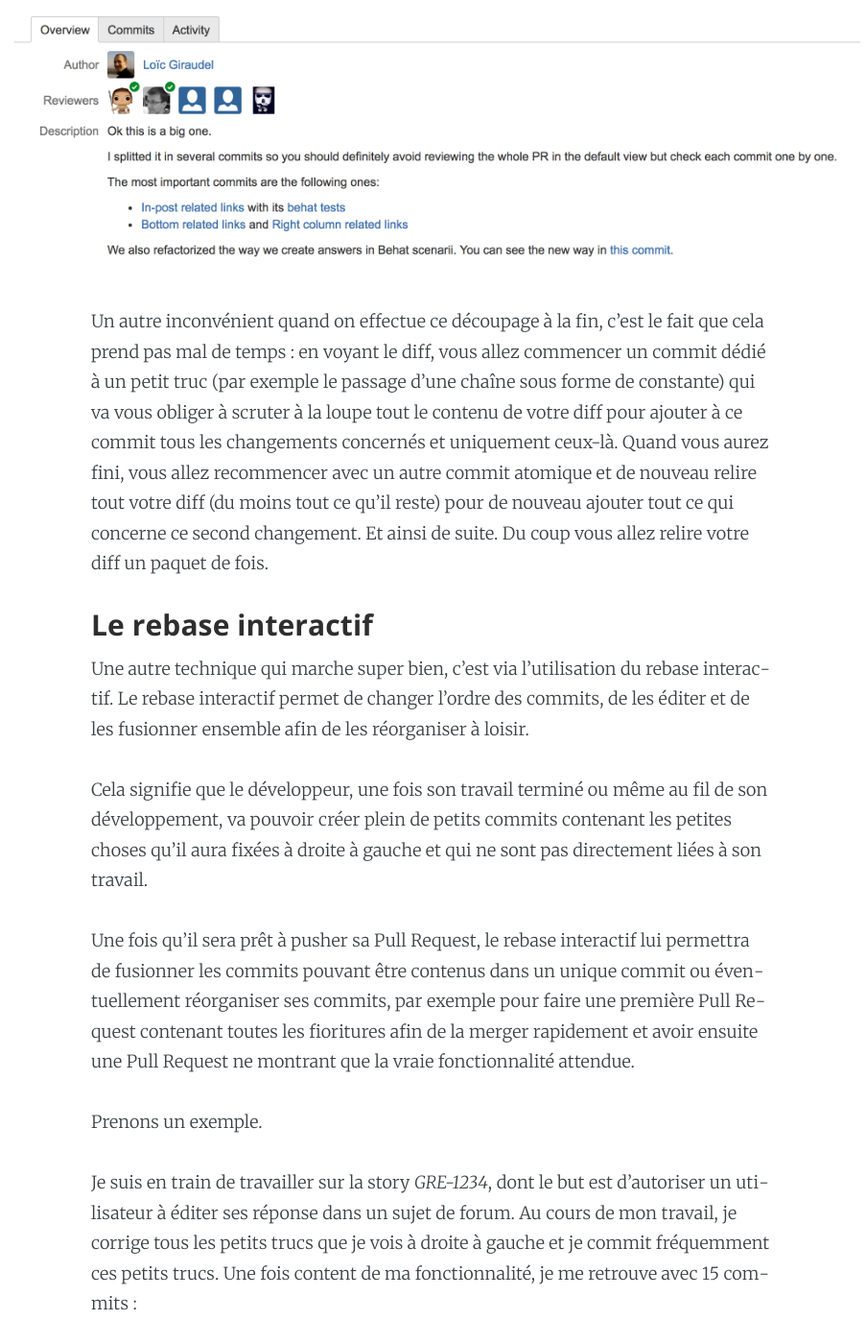
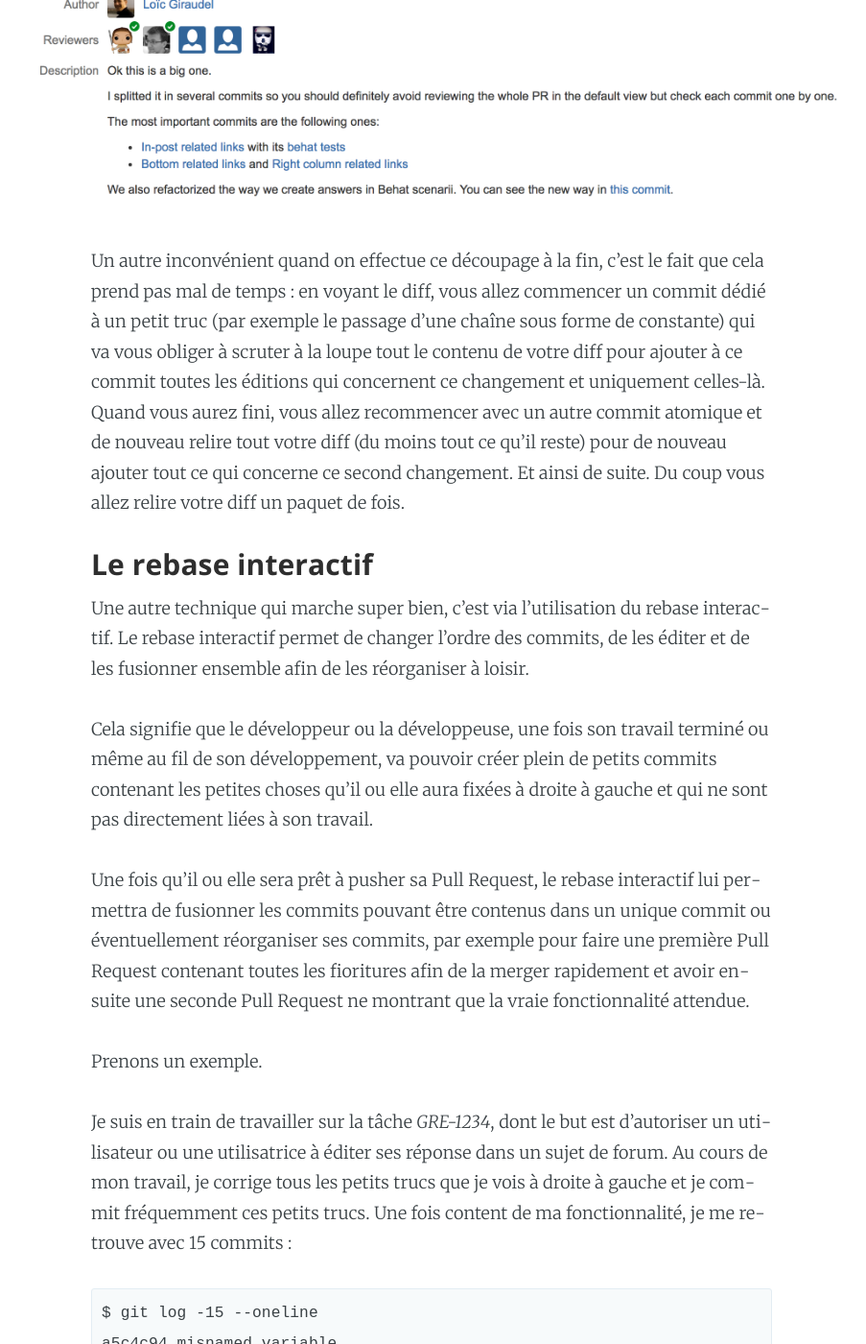
Before and after one commit to lgiraudel/adopteungit, a Jekyll site: the page built from _posts/2017-04-26-commits-atomiques-la-bonne-approche.markdown, in a window 1280 px wide and 1400 px high, scrolled down 8565 px. Shown: the whole window at 96% size, without its empty margins (190-1093 px from the left). Built offline with Jekyll 4.4.1, drawn with Linux system fonts in a browser that asks for light colours; comment, search, counter and statistics services are not loaded; some of the changed text lies outside the part shown.

Commit message:
Reviewing "Commits atomiques - la bonne approche" + visibility=true

```diff
--- a/_posts/2017-04-24-commits-atomiques-la-bonne-approche.markdown
+++ b/_posts/2017-04-26-commits-atomiques-la-bonne-approche.markdown
@@ -49,7 +46,7 @@
 
 Quand vous codez une fonctionnalité de A à Z qui traverse toutes les couches d'une application MVC vous touchez déjà à énormément de fichiers : l'IHM (souvent séparée en plusieurs fichiers de templates et de styles), le controlleur, le routing, la couche applicative, la DAO ou les données. Ajoutez à ça les tests unitaires qui accompagnent chacune de ces parties, les tests d'intégration, etc. La Pull Request qui contiendra cette fonctionnalité sera donc déjà suffisamment velue pour éviter de la polluer avec des corrections de checkstyle, des p'tits refactos "en passant", de l'amélioration de la couverture de tests sur des parties peu ou pas testées, de la PHPDoc / JavaDoc / WhatEverDoc qui manquait sur certaines fonctions "en passant aussi" et ainsi de suite.
 
-Même en faisant ces modifications uniquement sur les fichiers modifiés par votre fonctionnalité, leur accumulation rendra la Pull Request indigeste aux yeux de vos relecteurs. Dans le meilleur cas, les relecteurs liront avec attention les premières lignes de la Pull Request mais finiront par bacler au fur et à mesure de la lecture. Dans le pire des cas, le relecteur ne prendra pas la peine de relire votre Pull Request faute d'avoir suffisamment de temps pour le faire sérieusement et dans son intégralité, préférant la laisser à ceux ayant le temps pour ça (autrement dit personne).
+Même en faisant ces modifications uniquement sur les fichiers modifiés par votre fonctionnalité, leur accumulation rendra la Pull Request indigeste aux yeux de vos relecteurs et relectrices. Dans le meilleur cas, ils liront avec attention les premières lignes de la Pull Request mais finiront par bacler au fur et à mesure de la lecture. Dans le pire des cas, la personne ne prendra pas la peine de relire votre Pull Request faute d'avoir suffisamment de temps pour le faire sérieusement et dans son intégralité, préférant la laisser à celles et ceux ayant le temps pour ça (autrement dit personne).
 
 <section class="post-content">
   <div class="jekyll-twitter-plugin">
@@ -69,17 +66,17 @@
 </section>
 
 
-Je bla-blate, je bla-blate, mais je n'ai toujours pas attaqué la partie technique de cet article (oui, il n'y a pas que des longs monologues), mais avant d'expliquer comment faire les choses, il vaut mieux faire comprendre l'intérêt qu'il y a derrière, en particulier pour quelque chose qui semble être une perte de temps pour la plupart des gens.
+Je bla-blate, je bla-blate, mais je n'ai toujours pas attaqué la partie technique de cet article (oui, il n'y a pas que de longs monologues), mais avant d'expliquer comment faire les choses, il vaut mieux faire comprendre l'intérêt qu'il y a derrière, en particulier pour quelque chose qui semble être une perte de temps pour la plupart des gens.
 
 Ok, parlons technique maintenant.
 
 ## Alors, comment qu'on fait ?
 
-Il existe une pléthore de techniques pour mieux organiser ses commits avec git. La première technique ne repose même pas sur la connaissance d'une commande magique de git : il suffit de rester concentré sur sa tache et de ne pas se disperser dans les petits changements à droite à gauche.
+Il existe une pléthore de techniques pour mieux organiser ses commits avec Git. La première technique ne repose même pas sur la connaissance d'une commande magique de Git : il suffit de rester concentré/e sur sa tâche et de ne pas se disperser dans les petits changements à droite à gauche.
 
-Bon, disons le clairement, c'est une technique pourrie parce que quand on peut améliorer le code, il ne faut jamais s'en priver. Donc à moins d'aimer recouvrir votre bureau de post-its "enlever l'espace superflu à la ligne 17 du fichier Toto.class.php" que vous dépilez une fois que vous avez fini votre fonctionnalité, c'est pas une bonne méthode.
+Bon, disons le clairement, c'est une technique pourrie parce que lorsqu'on peut améliorer le code, il ne faut jamais s'en priver. Donc à moins d'aimer recouvrir votre bureau de post-its "enlever l'espace superflu à la ligne 17 du fichier Toto.class.php" que vous dépilez une fois que vous avez fini votre fonctionnalité, ça n'est vraiment pas une bonne méthode.
 
-Non, une bonne méthode doit permettre de laisser le développeur travailler comme il l'entend et c'est seulement au moment de commiter qu'il devra réorganiser tous ses changements pour les rassembler en commits.
+Non, une bonne méthode doit laisser le développeur ou la développeuse travailler comme il ou elle l'entend et c'est seulement au moment de commiter qu'il ou elle devra réorganiser tous ses changements pour les rassembler en commits.
 
 ### Plein de chtits commits
 
@@ -193,20 +190,20 @@
 
 ![Guider vos utilisateurs vers les commits importants](/assets/images/posts/commits-atomiques-la-bonne-approche/guider-utilisateurs.png)
 
-Un autre inconvénient quand on effectue ce découpage à la fin, c'est le fait que cela prend pas mal de temps : en voyant le diff, vous allez commencer un commit dédié à un petit truc (par exemple le passage d'une chaîne sous forme de constante) qui va vous obliger à scruter à la loupe tout le contenu de votre diff pour ajouter à ce commit tous les changements concernés et uniquement ceux-là. Quand vous aurez fini, vous allez recommencer avec un autre commit atomique et de nouveau relire tout votre diff (du moins tout ce qu'il reste) pour de nouveau ajouter tout ce qui concerne ce second changement. Et ainsi de suite. Du coup vous allez relire votre diff un paquet de fois.
+Un autre inconvénient quand on effectue ce découpage à la fin, c'est le fait que cela prend pas mal de temps : en voyant le diff, vous allez commencer un commit dédié à un petit truc (par exemple le passage d'une chaîne sous forme de constante) qui va vous obliger à scruter à la loupe tout le contenu de votre diff pour ajouter à ce commit toutes les éditions qui concernent ce changement et uniquement celles-là. Quand vous aurez fini, vous allez recommencer avec un autre commit atomique et de nouveau relire tout votre diff (du moins tout ce qu'il reste) pour de nouveau ajouter tout ce qui concerne ce second changement. Et ainsi de suite. Du coup vous allez relire votre diff un paquet de fois.
 
 ### Le rebase interactif
 
 Une autre technique qui marche super bien, c'est via l'utilisation du rebase interactif.
 Le rebase interactif permet de changer l'ordre des commits, de les éditer et de les fusionner ensemble afin de les réorganiser à loisir.
 
-Cela signifie que le développeur, une fois son travail terminé ou même au fil de son développement, va pouvoir créer plein de petits commits contenant les petites choses qu'il aura fixées à droite à gauche et qui ne sont pas directement liées à son travail.
+Cela signifie que le développeur ou la développeuse, une fois son travail terminé ou même au fil de son développement, va pouvoir créer plein de petits commits contenant les petites choses qu'il ou elle aura fixées à droite à gauche et qui ne sont pas directement liées à son travail.
 
-Une fois qu'il sera prêt à pusher sa Pull Request, le rebase interactif lui permettra de fusionner les commits pouvant être contenus dans un unique commit ou éventuellement réorganiser ses commits, par exemple pour faire une première Pull Request contenant toutes les fioritures afin de la merger rapidement et avoir ensuite une Pull Request ne montrant que la vraie fonctionnalité attendue.
+Une fois qu'il ou elle sera prêt à pusher sa Pull Request, le rebase interactif lui permettra de fusionner les commits pouvant être contenus dans un unique commit ou éventuellement réorganiser ses commits, par exemple pour faire une première Pull Request contenant toutes les fioritures afin de la merger rapidement et avoir ensuite une seconde Pull Request ne montrant que la vraie fonctionnalité attendue.
 
 Prenons un exemple.
 
-Je suis en train de travailler sur la story *GRE-1234*, dont le but est d'autoriser un utilisateur à éditer ses réponse dans un sujet de forum.
+Je suis en train de travailler sur la tâche *GRE-1234*, dont le but est d'autoriser un utilisateur ou une utilisatrice à éditer ses réponse dans un sujet de forum.
 Au cours de mon travail, je corrige tous les petits trucs que je vois à droite à gauche et je commit fréquemment ces petits trucs. Une fois content de ma fonctionnalité, je me retrouve avec 15 commits :
 
 {% highlight text %}
@@ -228,13 +225,13 @@
 ab00199 Missing description in Behat scenario
 {% endhighlight %}
 
-On voit que dans ces 15 commits, certains trucs sont très liés et pourraient être regroupés. Ma fonctionnalité en elle-même n'est répartie que dans 2 commits préfixés par l'identifiant de ma story. A moins d'avoir une bonne raison de séparer la fonctionnalité en deux, je devrais fusionner ces 2 commits en un seul.
+On voit que dans ces 15 commits, certains sont très similaires et pourraient être regroupés. Ma fonctionnalité en elle-même n'est répartie que dans deux commits préfixés par l'identifiant de ma tâche. A moins d'avoir une bonne raison de séparer la fonctionnalité en deux, je devrais fusionner ces deux commits en un seul.
 
 Bref, essayons de réorganiser tout ça.
 
 La commande `git rebase -i HEAD~15` va me permettre de peaufiner facilement le rebase des 15 derniers commits.
 
-En lançant cette commande, cela va m'ouvrir l'éditeur de texte dont le contenu sera la liste de mes 15 commits précédés par `pick suivi d'instructions en commentaire pour me guider. Attention, l'ordre des commits et l'ordre chronologique : mon plus vieux commit est le premier, le plus récent est le dernier. C'est l'inverse de l'affichage du `git log` avec lequel on est plus familier.
+En lançant cette commande, cela va m'ouvrir l'éditeur de texte dont le contenu sera la liste de mes 15 commits précédés par `pick` suivi d'instructions en commentaire pour me guider. Attention, l'ordre des commits est l'ordre chronologique : mon plus vieux commit est le premier, le plus récent est le dernier. C'est l'inverse de l'affichage du `git log` avec lequel on est plus familier.
 
 {% highlight text %}
 pick ab00199 Missing description in Behat scenario
@@ -291,7 +288,7 @@
 J'ai rassemblé les commits similaires et j'ai mis ma fonctionnalité en tout dernier.
 
 Maintenant, je peux choisir de merger certains commits entre eux. Pour ça, il suffit que je remplace le libellé `pick` en début des lignes qui m'intéressent par `squash` (ou `s`).
-Par exemple les quatre premiers commits sont similaires : ils rajoutent des descriptions manquantes dans des scénarios behat. Je peux donc me contenter de garder le premier des quatre commits tel quel et demander à ce que les trois suivants soient mergés dans le premier :
+Par exemple les quatre premiers commits sont similaires : ils rajoutent des descriptions manquantes dans des scénarios Behat. Je peux donc me contenter de garder le premier des quatre commits tel quel et demander à ce que les trois suivants soient mergés dans le premier :
 
 {% highlight text %}
 pick ab00199 Missing description in Behat scenario
@@ -477,6 +474,7 @@
 {% endhighlight %}
 
 L'ordre des commits est différent de celui qu'on a obtenu sans l'option `--autosquash` mais si cela pose problème il est toujours possible de refaire un rebase intéractif sur les commits pour les réordonner (`git rebase -i HEAD~7`).
+
 Plutôt que de commiter avec `git commit --fixup [SHA1]`, je peux aussi utiliser `git commit --squash [SHA1]` qui va fonctionner de la même manière. La seule différence c'est la possibilité de remodifier les commentaires des commits à la fin du rebase pour les commits ayant été créés avec `--squash`.
 
 ## Le mot de la fin
```
Also changed, not shown: other parts of _posts/2017-04-26-commits-atomiques-la-bonne-approche.markdown (+13 -16 lines).
